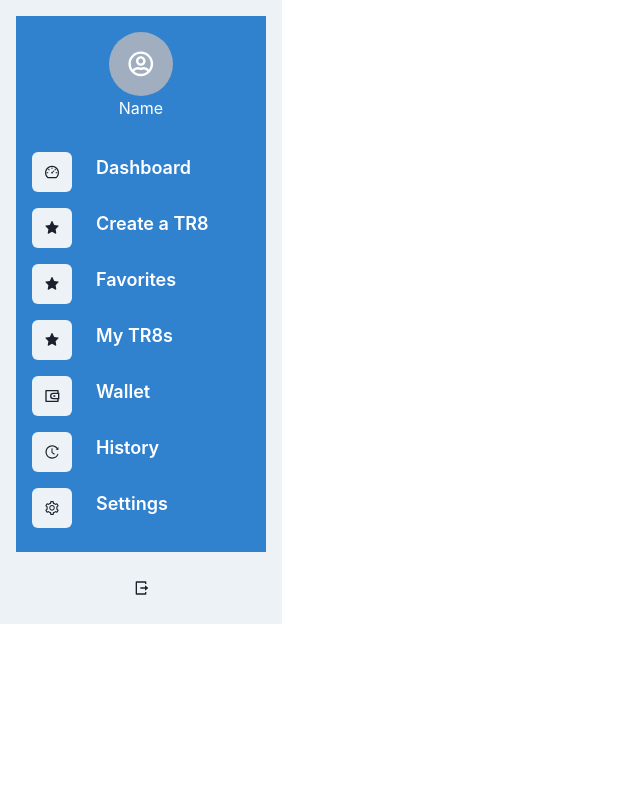
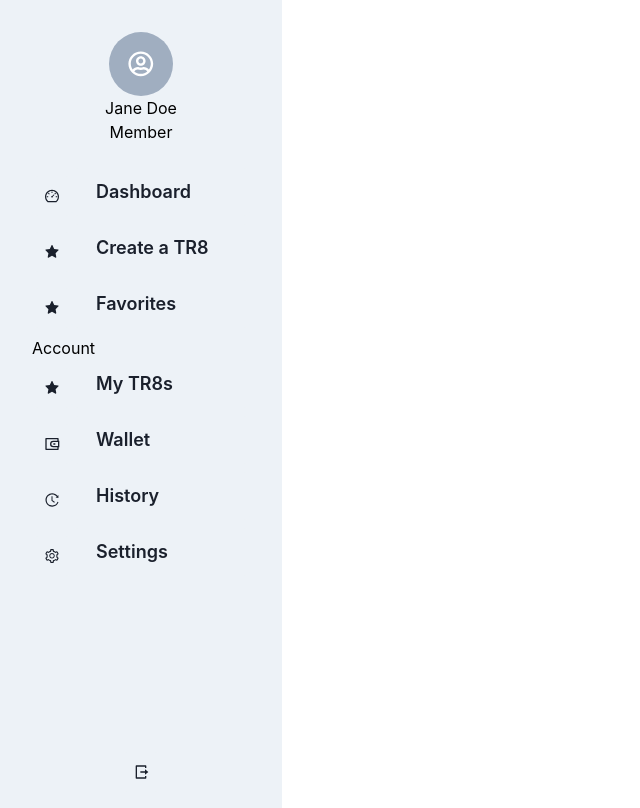
Before and after one commit to tr8-protocol/frontend, a React (Create React App) app: page / in a window 1280 px wide. Shown: the whole page, without its empty margins (0-640 px from the left). Built offline with nearby package versions, Linux system fonts and the light colour scheme.

Commit message:
Update Dashboard.js

```diff
--- a/src/Dashboard.js
+++ b/src/Dashboard.js
@@ -16,6 +16,7 @@ import { AiOutlineDashboard, AiFillStar, AiOutlineHistory, AiOutlineSetting } fr
 import { RiWallet3Line, RiLogoutBoxRLine, RiNotification2Line, RiSearchLine } from 'react-icons/ri';
 import { FaRegUserCircle } from 'react-icons/fa';
 import DashboardComponent from './DashboardComponent';
+import CreateTR8 from './CreateTR8';
 
 const Dashboard = () => {
 
@@ -41,18 +42,17 @@ const Dashboard = () => {
     <ChakraProvider>
     <Flex>
       <VStack p={4} bg="gray.100">
-      <Box bg="blue.500" w="250px" p={4} color="white" >
+      <Box w="250px" p={4} color="white" height="90vh" >
         <Avatar size="lg" icon={<FaRegUserCircle />} />
-        <Text>Name</Text>
+        <Text textColor="black">Jane Doe</Text>
+        <Text textColor="black"> Member</Text>
         <Flex direction="column" mt={6}>
             <Flex align="center">
             <IconButton icon={<AiOutlineDashboard />} />
             <Button
-              colorScheme="blue"
               size="lg"
               mb={2}
               onClick={() => handleButtonClick("Dashboard")}
-              _hover={{ bg: "blue.600" }}
               justifyContent="start"
               w="100%"
             >
@@ -62,11 +62,9 @@ const Dashboard = () => {
             <Flex align="center">
             <IconButton icon={<AiFillStar />} />
             <Button
-              colorScheme="blue"
               size="lg"
               mb={2}
               onClick={() => handleButtonClick("CreateaTR8")}
-              _hover={{ bg: "blue.600" }}
               justifyContent="start"
               w="100%"
             >
@@ -76,25 +74,22 @@ const Dashboard = () => {
             <Flex align="center">
             <IconButton icon={<AiFillStar />} />
             <Button
-              colorScheme="blue"
               size="lg"
               mb={2}
               onClick={() => handleButtonClick("Favorites")}
-              _hover={{ bg: "blue.600" }}
               justifyContent="start"
               w="100%"
             >
               Favorites
             </Button>
             </Flex>
+            <Text textColor="black" textAlign="left">Account</Text>
             <Flex align="center">
             <IconButton icon={<AiFillStar />} />
             <Button
-              colorScheme="blue"
               size="lg"
               mb={2}
               onClick={() => handleButtonClick("MyTR8s")}
-              _hover={{ bg: "blue.600" }}
               justifyContent="start"
               w="100%"
             >
@@ -104,11 +99,9 @@ const Dashboard = () => {
             <Flex align="center">
             <IconButton icon={<RiWallet3Line />} />
             <Button
-              colorScheme="blue"
               size="lg"
               mb={2}
               onClick={() => handleButtonClick("Wallet")}
-              _hover={{ bg: "blue.600" }}
               justifyContent="start"
               w="100%"
             >
@@ -118,11 +111,9 @@ const Dashboard = () => {
             <Flex align="center">
             <IconButton icon={< AiOutlineHistory />} />
             <Button
-              colorScheme="blue"
               size="lg"
               mb={2}
               onClick={() => handleButtonClick("History")}
-              _hover={{ bg: "blue.600" }}
               justifyContent="start"
               w="100%"
             >
@@ -132,11 +123,9 @@ const Dashboard = () => {
             <Flex align="center">
             <IconButton icon={<AiOutlineSetting />} />
             <Button
-              colorScheme="blue"
               size="lg"
               mb={2}
               onClick={() => handleButtonClick("Settings")}
-              _hover={{ bg: "blue.600" }}
               justifyContent="start"
               w="100%"
             >
@@ -153,7 +142,7 @@ const Dashboard = () => {
 
         <Box flex="1" p={4}>
           {showDashboard && <DashboardComponent />}
-          {showCreateaTR8 && <DashboardComponent />}
+          {showCreateaTR8 && <CreateTR8 />}
           {showFavorites && <DashboardComponent />}
           {showMyTR8s && <DashboardComponent />}
           {showWallet && <DashboardComponent />}
```
